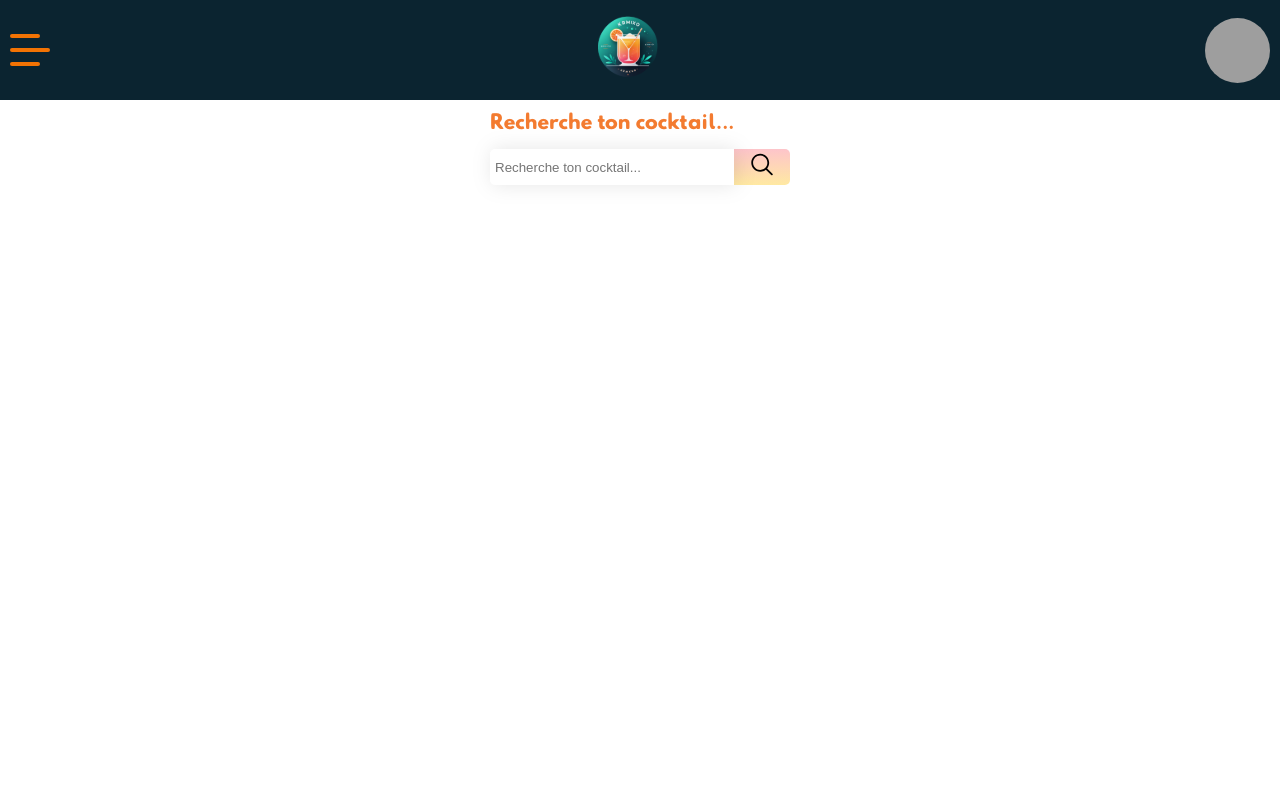
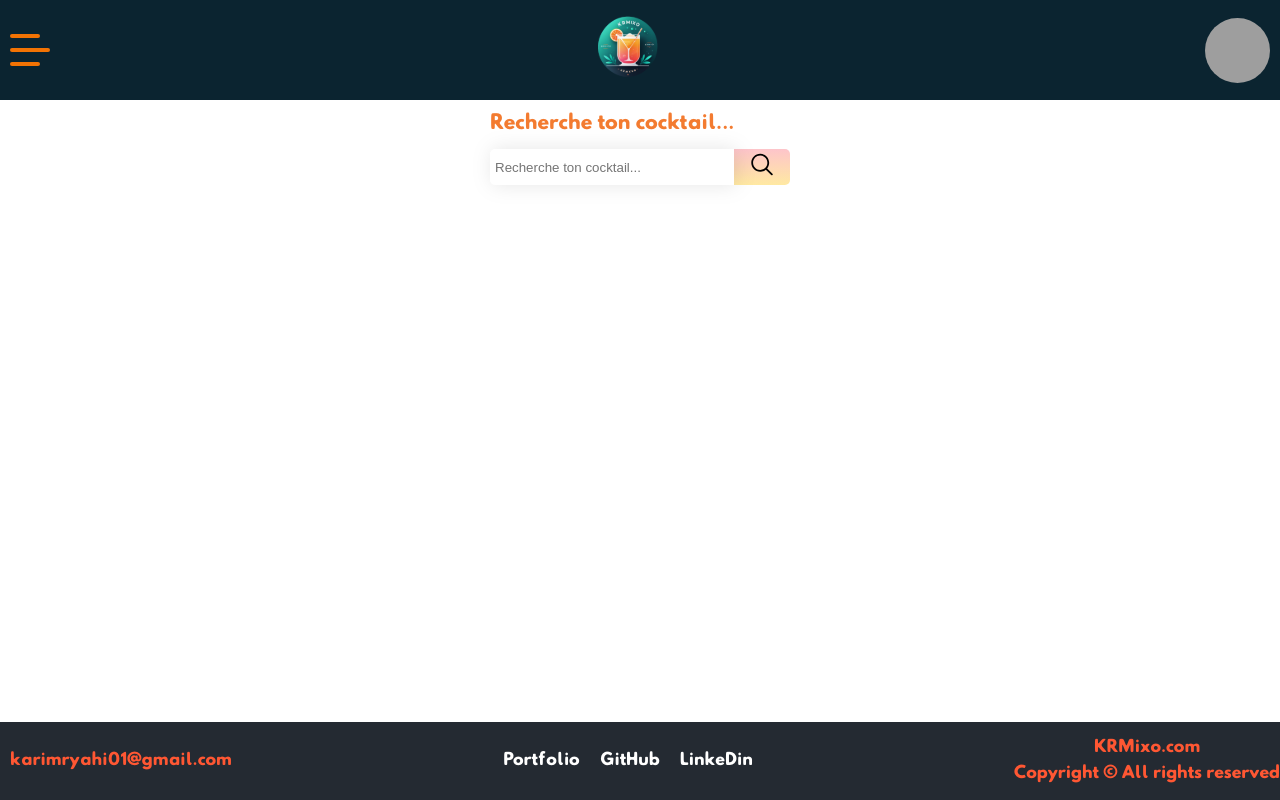
Before and after one commit to DayZmooN/KRMixo, a Vue app: page /#/ in a window 1280 px wide. Built offline with nearby package versions, Linux system fonts and the light colour scheme; grey boxes are pictures that could not be loaded.

Commit message:
footer css and link

```diff
--- a/src/components/footer/Footer.vue
+++ b/src/components/footer/Footer.vue
@@ -29,8 +29,19 @@
         />
       </div>
     </div>
-    <div class="footer_destop">
-      <!-- <h1>hello</h1> -->
+    <div class="footer_desktop">
+      <div class="mail">
+        <span>karimryahi01@gmail.com</span>
+      </div>
+      <div class="social">
+        <a href=""><span>Portfolio</span></a>
+        <a href=""><span>GitHub</span></a>
+        <a href=""><span>LinkeDin </span></a>
+      </div>
+      <div class="name_copyright">
+        <a href=""><span>KRMixo.com</span></a>
+        <a href=""><span>Copyright © All rights reserved</span></a>
+      </div>
     </div>
   </footer>
 </template>
@@ -44,19 +55,23 @@ export default {
 <style lang="scss" scoped>
 footer {
   width: 100%;
-  // height: 78px;
+  height: 78px;
   background: #242a32;
   position: fixed;
   bottom: 0px;
-  background-color: #242a32;
+  display: flex;
+  align-content: center;
+  //   background-color: #242a32;
 
   .footer_name {
     display: flex;
     justify-content: space-between;
     align-content: center;
+
     @media screen and (min-width: 780px) {
       display: none;
     }
+
     .icon {
       width: 100%;
       display: flex;
@@ -65,28 +80,49 @@ footer {
       cursor: pointer;
       font-size: 2rem;
       height: 70px;
+
       .icone-personnalisable {
         fill: #ff5733;
         height: 100%;
+
         &:active {
           fill: #fff;
         }
       }
     }
   }
+
   .footer_desktop {
+    width: 100%;
     display: none;
 
     @media screen and (min-width: 780px) {
-      display: none;
-      height: 100%;
+      display: flex;
+      align-items: center;
+      justify-content: space-between;
       width: 100%;
-      background: #242a32;
+      //   background: #ff5733;
     }
-
-    h1 {
-      font-size: 2rem;
+    .mail {
+      margin: auto 10px;
+    }
+    .social {
+      span {
+        margin: auto 10px;
+        color: #fff;
+      }
+    }
+    span {
+      font-size: 1rem;
       color: #ff5733;
+    }
+    .name_copyright {
+      display: flex;
+      flex-direction: column;
+      align-content: center;
+      justify-content: center;
+      text-align: center;
+      gap: 10px;
     }
   }
 }
```
